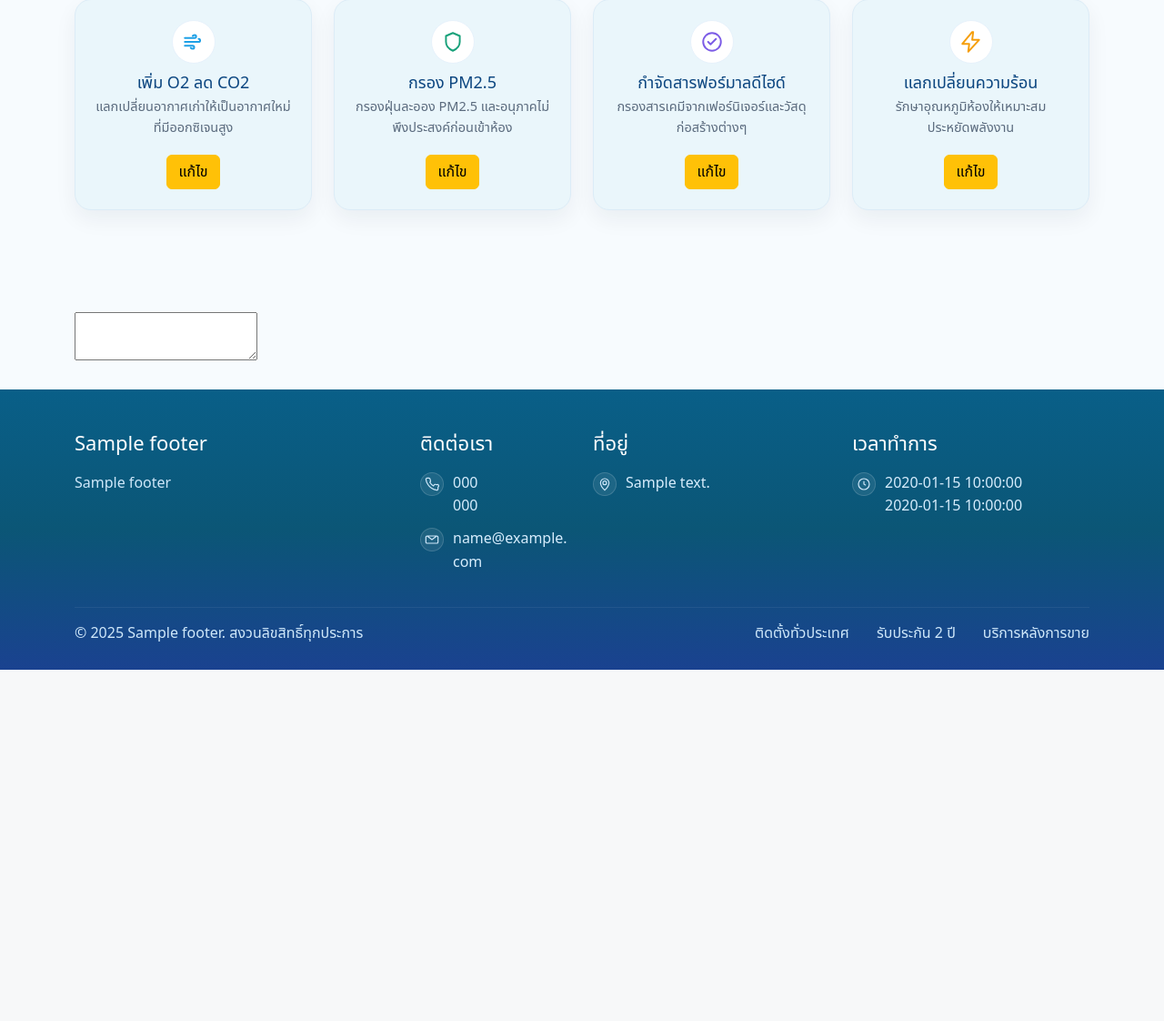
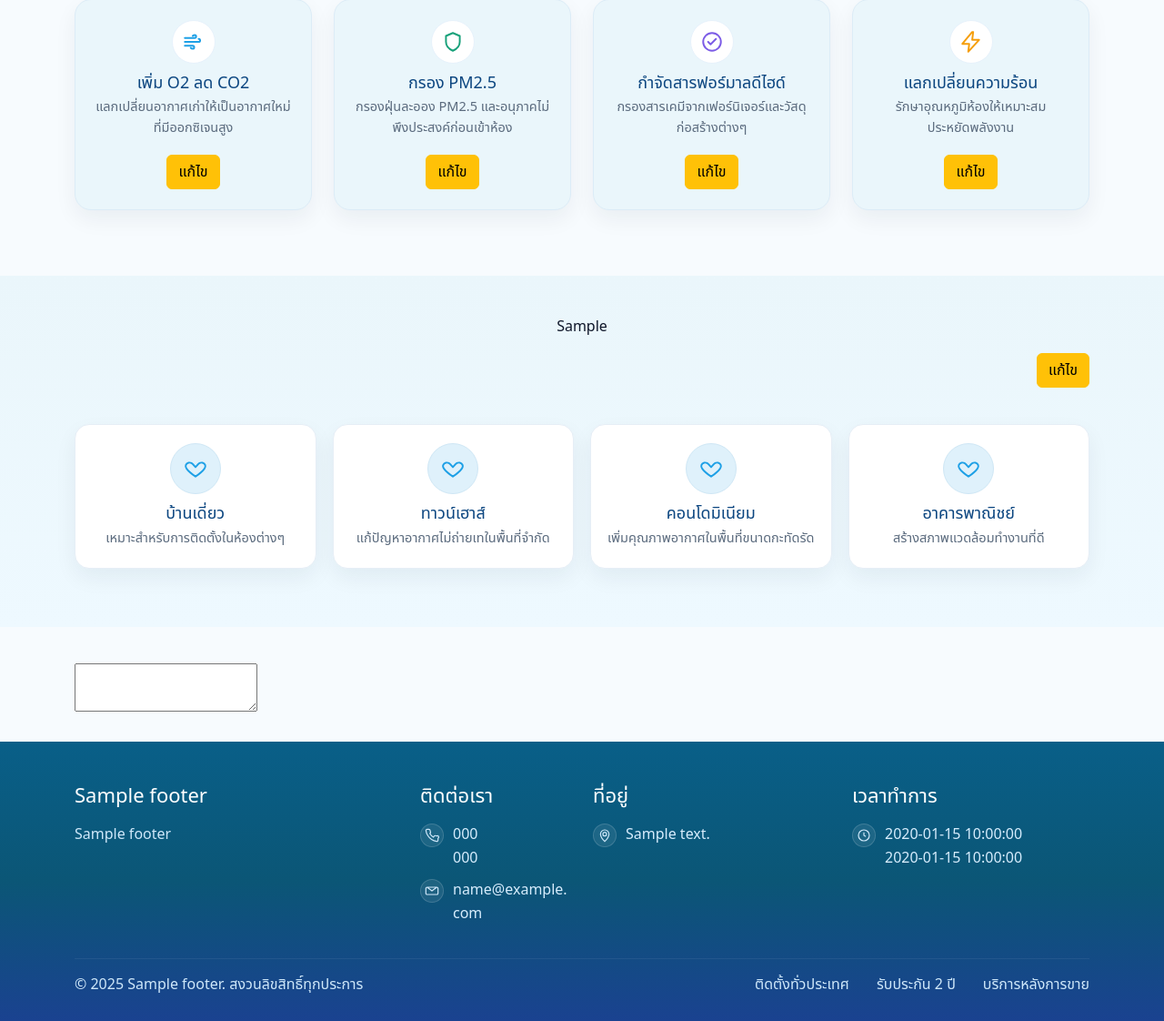
Before and after one commit to thanawadeetithada/display_products, a PHP site: page /index2.php in a window 1280 px wide. Shown: the part 2919-4041 px from the top of the page at 91% size. Before the commit the page ends 3655 px from the top, so only its background shows below. Run offline with PHP 8.4, Linux system fonts and the light colour scheme; tables that the repository leaves empty or names only in its code hold one stand-in row (values such as "Sample post"); grey boxes marked "Sample" are stand-in pictures; some libraries are stand-ins or nearby versions.

Commit message:
edit text audiences

```diff
--- a/index2.php
+++ b/index2.php
@@ -94,6 +94,16 @@ $resB = $conn->query("SELECT `key`, html FROM site_benefits WHERE `key` IN ('ben
 while ($row = $resB->fetch_assoc()) {
   $BENEFITS[$row['key']] = $row['html'];
 }
+
+// Audiences text
+$AUD_HTML = '';
+$resAud = $conn->query("SELECT html FROM site_text_audiences WHERE id=1");
+if ($rowAud = $resAud->fetch_assoc()) { $AUD_HTML = $rowAud['html']; }
+if ($AUD_HTML === '') {
+  $AUD_HTML = '<h2>🏡 เหมาะสำหรับทุกประเภทอาคาร</h2>
+  <p class="aud-sub">LUMA AIR ERV สามารถติดตั้งได้กับอาคารและที่พักอาศัยทุกประเภท</p>';
+}
+
 
 // CSRF
 if (session_status() === PHP_SESSION_NONE) { session_start(); }
@@ -548,8 +558,7 @@ $csrf = $_SESSION['csrf'];
                     <textarea id="editorbenefit1" class="d-none"></textarea>
                     <div id="benefit1Actions" class="text-end d-none mt-2">
                         <button type="button" class="btn btn-success" id="btnSavebenefit1">บันทึก</button>
-                        <button type="button" class="btn btn-outline-secondary"
-                            id="btnCancelbenefit1">ยกเลิก</button>
+                        <button type="button" class="btn btn-outline-secondary" id="btnCancelbenefit1">ยกเลิก</button>
                     </div>
                 </article>
 
@@ -566,8 +575,7 @@ $csrf = $_SESSION['csrf'];
                     <textarea id="editorbenefit2" class="d-none"></textarea>
                     <div id="benefit2Actions" class="text-end d-none mt-2">
                         <button type="button" class="btn btn-success" id="btnSavebenefit2">บันทึก</button>
-                        <button type="button" class="btn btn-outline-secondary"
-                            id="btnCancelbenefit2">ยกเลิก</button>
+                        <button type="button" class="btn btn-outline-secondary" id="btnCancelbenefit2">ยกเลิก</button>
                     </div>
                 </article>
 
@@ -578,7 +586,6 @@ $csrf = $_SESSION['csrf'];
                             <path d="M8 12l2.5 2.5L16 9" />
                         </svg>
                     </div>
-
                     <div id="benefit3Content"><?= $BENEFITS['benefit3'] ?></div>
 
                     <div class="mt-3">
@@ -589,8 +596,7 @@ $csrf = $_SESSION['csrf'];
 
                     <div id="benefit3Actions" class="text-end d-none mt-2">
                         <button type="button" class="btn btn-success" id="btnSavebenefit3">บันทึก</button>
-                        <button type="button" class="btn btn-outline-secondary"
-                            id="btnCancelbenefit3">ยกเลิก</button>
+                        <button type="button" class="btn btn-outline-secondary" id="btnCancelbenefit3">ยกเลิก</button>
                     </div>
                 </article>
 
@@ -607,9 +613,69 @@ $csrf = $_SESSION['csrf'];
                     <textarea id="editorbenefit4" class="d-none"></textarea>
                     <div id="benefit4Actions" class="text-end d-none mt-2">
                         <button type="button" class="btn btn-success" id="btnSavebenefit4">บันทึก</button>
-                        <button type="button" class="btn btn-outline-secondary"
-                            id="btnCancelbenefit4">ยกเลิก</button>
-                    </div>
+                        <button type="button" class="btn btn-outline-secondary" id="btnCancelbenefit4">ยกเลิก</button>
+                    </div>
+                </article>
+            </div>
+        </div>
+    </section>
+
+    <!-- Suitable-->
+    <section class="audiences" id="audiences">
+        <div class="container">
+            <div id="audiencesContent"><?= $AUD_HTML ?></div>
+            <div class="text-end mt-3 mb-3">
+                <button type="button" class="btn btn-warning mb-4" id="btnEditTextAudiences">แก้ไข</button>
+            </div>
+            <textarea id="editorTextAudiences" class="d-none"></textarea>
+            <div id="TextAudiencesActions" class="text-end d-none mt-2 mb-4">
+                <button type="button" class="btn btn-success" id="btnSaveTextAudiences">บันทึก</button>
+                <button type="button" class="btn btn-outline-secondary" id="btnCancelTextAudiences">ยกเลิก</button>
+            </div>
+
+            <div class="aud-grid">
+                <article class="aud-card">
+                    <div class="aud-icon">
+                        <svg viewBox="0 0 24 24" aria-hidden="true">
+                            <path
+                                d="M12 20s-6.5-4.4-9-7.9C1 9.6 2.1 6.7 4.9 6 6.7 5.6 8.5 6.4 9.6 7.8 10 8.3 10.5 9 12 10.4 13.5 9 14 8.3 14.4 7.8c1.1-1.4 2.9-2.2 4.7-1.8 2.8.7 3.9 3.6 1.9 6.1C18.5 15.6 12 20 12 20z" />
+                        </svg>
+                    </div>
+                    <h3>บ้านเดี่ยว</h3>
+                    <p>เหมาะสำหรับการติดตั้งในห้องต่างๆ</p>
+                </article>
+
+                <article class="aud-card">
+                    <div class="aud-icon">
+                        <svg viewBox="0 0 24 24" aria-hidden="true">
+                            <path
+                                d="M12 20s-6.5-4.4-9-7.9C1 9.6 2.1 6.7 4.9 6 6.7 5.6 8.5 6.4 9.6 7.8 10 8.3 10.5 9 12 10.4 13.5 9 14 8.3 14.4 7.8c1.1-1.4 2.9-2.2 4.7-1.8 2.8.7 3.9 3.6 1.9 6.1C18.5 15.6 12 20 12 20z" />
+                        </svg>
+                    </div>
+                    <h3>ทาวน์เฮาส์</h3>
+                    <p>แก้ปัญหาอากาศไม่ถ่ายเทในพื้นที่จำกัด</p>
+                </article>
+
+                <article class="aud-card">
+                    <div class="aud-icon">
+                        <svg viewBox="0 0 24 24" aria-hidden="true">
+                            <path
+                                d="M12 20s-6.5-4.4-9-7.9C1 9.6 2.1 6.7 4.9 6 6.7 5.6 8.5 6.4 9.6 7.8 10 8.3 10.5 9 12 10.4 13.5 9 14 8.3 14.4 7.8c1.1-1.4 2.9-2.2 4.7-1.8 2.8.7 3.9 3.6 1.9 6.1C18.5 15.6 12 20 12 20z" />
+                        </svg>
+                    </div>
+                    <h3>คอนโดมิเนียม</h3>
+                    <p>เพิ่มคุณภาพอากาศในพื้นที่ขนาดกะทัดรัด</p>
+                </article>
+
+                <article class="aud-card">
+                    <div class="aud-icon">
+                        <svg viewBox="0 0 24 24" aria-hidden="true">
+                            <path
+                                d="M12 20s-6.5-4.4-9-7.9C1 9.6 2.1 6.7 4.9 6 6.7 5.6 8.5 6.4 9.6 7.8 10 8.3 10.5 9 12 10.4 13.5 9 14 8.3 14.4 7.8c1.1-1.4 2.9-2.2 4.7-1.8 2.8.7 3.9 3.6 1.9 6.1C18.5 15.6 12 20 12 20z" />
+                        </svg>
+                    </div>
+                    <h3>อาคารพาณิชย์</h3>
+                    <p>สร้างสภาพแวดล้อมทำงานที่ดี</p>
                 </article>
             </div>
         </div>
@@ -1469,37 +1535,15 @@ $csrf = $_SESSION['csrf'];
         });
     });
 
-
-    function initSummernoteOnce($el, h = 180) {
-        if ($el.data('sn-inited')) return;
-        $el.summernote({
-            height: h,
-            toolbar: [
-                ['style', ['style']],
-                ['font', ['bold', 'italic', 'underline', 'clear']],
-                ['fontsize', ['fontsize']],
-                ['color', ['color']],
-                ['para', ['ul', 'ol', 'paragraph']],
-                ['view', ['fullscreen']]
-            ],
-            fontNames: ['Prompt', 'TH Sarabun New', 'Arial', 'Tahoma', 'Times New Roman', 'Courier New',
-                'Helvetica'
-            ],
-            fontNamesIgnoreCheck: ['Prompt', 'TH Sarabun New'],
-            fontSizes: ['10', '12', '14', '16', '18', '20', '24', '28', '32', '36', '48']
-        });
-        $el.data('sn-inited', true);
-    }
-
     function bindBenefitEditor(opts) {
         const {
-            key, // 'benefit1'..'benefit4'
-            displaySel, // '#benefit1Content'
-            btnEditSel, // '#btnEditbenefit1'
-            editorSel, // '#editorbenefit1'
-            actionsSel, // '#benefit1Actions'
-            btnSaveSel, // '#btnSavebenefit1'
-            btnCancelSel // '#btnCancelbenefit1'
+            key,
+            displaySel,
+            btnEditSel,
+            editorSel,
+            actionsSel,
+            btnSaveSel,
+            btnCancelSel
         } = opts;
 
         const $display = $(displaySel);
@@ -1509,11 +1553,9 @@ $csrf = $_SESSION['csrf'];
         const $btnSave = $(btnSaveSel);
         const $btnCancel = $(btnCancelSel);
 
-        // 1) เริ่มต้นซ่อน textarea + action (มี d-none อยู่แล้ว เผื่อไว้)
         $editor.addClass('d-none');
         $actions.addClass('d-none');
 
-        // 2) กด "แก้ไข" → ซ่อนปุ่ม, ซ่อนเนื้อหาเดิม, เปิด Summernote + เติม HTML เดิมเข้าไป
         $btnEdit.on('click', function() {
             $btnEdit.addClass('d-none');
             $display.addClass('d-none');
@@ -1522,12 +1564,11 @@ $csrf = $_SESSION['csrf'];
             $editor.summernote('code', $display.html().trim());
 
             $editor.removeClass('d-none');
-            $editor.next('.note-editor').removeClass('d-none'); // เผื่อบางธีมซ่อน editor wrapper
+            $editor.next('.note-editor').removeClass('d-none');
             $actions.removeClass('d-none');
             $editor.summernote('focus');
         });
 
-        // 6) กด "ยกเลิก" → เคลียร์ค่าใน editor (ยังไม่บันทึก), ปิด editor, โชว์ของเดิม + ปุ่มแก้ไข
         $btnCancel.on('click', function() {
             if ($editor.data('sn-inited')) $editor.summernote('code', '');
             $actions.addClass('d-none');
@@ -1537,7 +1578,6 @@ $csrf = $_SESSION['csrf'];
             $btnEdit.removeClass('d-none');
         });
 
-        // 5) กด "บันทึก" → ส่งไป DB (save_benefit.php)
         $btnSave.on('click', function() {
             const html = $editor.summernote('code');
             $.ajax({
@@ -1551,7 +1591,7 @@ $csrf = $_SESSION['csrf'];
                 },
                 success: function(resp) {
                     if (resp && resp.ok) {
-                        $display.html(resp.html); // 7) อัปเดตให้ดึงสิ่งที่บันทึกแล้วแสดงทันที
+                        $display.html(resp.html);
                         $actions.addClass('d-none');
                         $editor.addClass('d-none');
                         $editor.next('.note-editor').addClass('d-none');
@@ -1578,8 +1618,6 @@ $csrf = $_SESSION['csrf'];
             btnSaveSel: '#btnSavebenefit1',
             btnCancelSel: '#btnCancelbenefit1'
         });
-
-        // ถัดไปสำหรับชุดที่ 2–4 (ถ้ามีปุ่มและ element ครบ)
         bindBenefitEditor({
             key: 'benefit2',
             displaySel: '#benefit2Content',
@@ -1608,6 +1646,64 @@ $csrf = $_SESSION['csrf'];
             btnCancelSel: '#btnCancelbenefit4'
         });
     });
+
+    // === TextAudiences Editor ===
+    $(function() {
+        const $btn = $('#btnEditTextAudiences');
+        const $content = $('#audiencesContent');
+        const $ta = $('#editorTextAudiences');
+        const $actions = $('#TextAudiencesActions');
+        const $btnSave = $('#btnSaveTextAudiences');
+        const $btnCancel = $('#btnCancelTextAudiences');
+        $ta.addClass('d-none');
+        $actions.addClass('d-none');
+
+        $btn.on('click', function() {
+            $btn.addClass('d-none');
+            initSummernoteOnce($ta, 220);
+            $ta.summernote('code', $content.html().trim());
+            $content.addClass('d-none');
+            $ta.removeClass('d-none').next('.note-editor').removeClass('d-none');
+            $actions.removeClass('d-none');
+            $ta.summernote('focus');
+        });
+
+        $btnCancel.on('click', function() {
+            if ($ta.data('sn-inited')) $ta.summernote('code', '');
+            $actions.addClass('d-none');
+            $ta.addClass('d-none').next('.note-editor').addClass('d-none');
+            $content.removeClass('d-none');
+            $btn.removeClass('d-none');
+        });
+
+        $btnSave.on('click', function() {
+            const html = $ta.summernote('code');
+            $.ajax({
+                url: 'save_text_audiences.php',
+                method: 'POST',
+                dataType: 'json',
+                data: {
+                    csrf: CSRF,
+                    html
+                },
+                success: function(resp) {
+                    if (resp && resp.ok) {
+                        $content.html(resp.html);
+                        $actions.addClass('d-none');
+                        $ta.addClass('d-none').next('.note-editor').addClass('d-none');
+                        $content.removeClass('d-none');
+                        $btn.removeClass('d-none');
+                    } else {
+                        alert(resp.error || 'บันทึกไม่สำเร็จ');
+                    }
+                },
+                error: function() {
+                    alert('เกิดข้อผิดพลาดในการบันทึก');
+                }
+            });
+        });
+    });
+
     // Examp textEditor
     $(function() {
 
--- a/style2.css
+++ b/style2.css
@@ -321,3 +321,56 @@ p{ color:var(--muted); }
   .benefit-grid{ grid-template-columns:1fr; }
 }
 /* ===== END Benefit cards ===== */
+
+/* ===== Audiences ===== */
+.audiences{
+  padding:44px 0 64px;
+  background: linear-gradient(180deg, #eaf6fb 0%, #eef9ff 100%);
+  text-align:center;
+}
+.audiences h2{ color:#0c4680; margin-bottom:6px; }
+.aud-sub{ color:#5b6b7e; margin:0 auto 24px; max-width:760px; }
+
+.aud-grid{
+  display:grid;
+  grid-template-columns: repeat(4, 1fr);
+  gap:18px;
+}
+
+.aud-card{
+  background:#ffffff;
+  border:1px solid #e6eef6;
+  border-radius:16px;
+  padding:20px 18px;
+  box-shadow:0 10px 24px rgba(14,30,55,.06);
+  transition:transform .15s ease, box-shadow .15s ease;
+}
+.aud-card:hover{
+  transform: translateY(-2px);
+  box-shadow:0 14px 28px rgba(14,30,55,.09);
+}
+
+.aud-icon{
+  width:56px; height:56px; margin:0 auto 10px;
+  border-radius:999px;
+  background:#dff1fb;
+  border:1px solid #cfe7f5;
+  display:grid; place-items:center;
+}
+.aud-icon svg{
+  width:26px; height:26px;
+  fill:none; stroke:#1ea0e6; stroke-width:1.8;
+}
+
+.aud-card h3{ margin:6px 0 4px; font-size:18px; color:#0c4680; }
+.aud-card p{ margin:0; color:#5b6b7e; font-size:14.5px; }
+
+/* Responsive */
+@media (max-width: 1024px){
+  .aud-grid{ grid-template-columns: repeat(2, 1fr); }
+}
+@media (max-width: 600px){
+  .aud-grid{ grid-template-columns: 1fr; }
+}
+
+/* ===== End Audiences ===== */
```
Also changed, not shown: save_text_audiences.php (added, +31 -0 lines).
